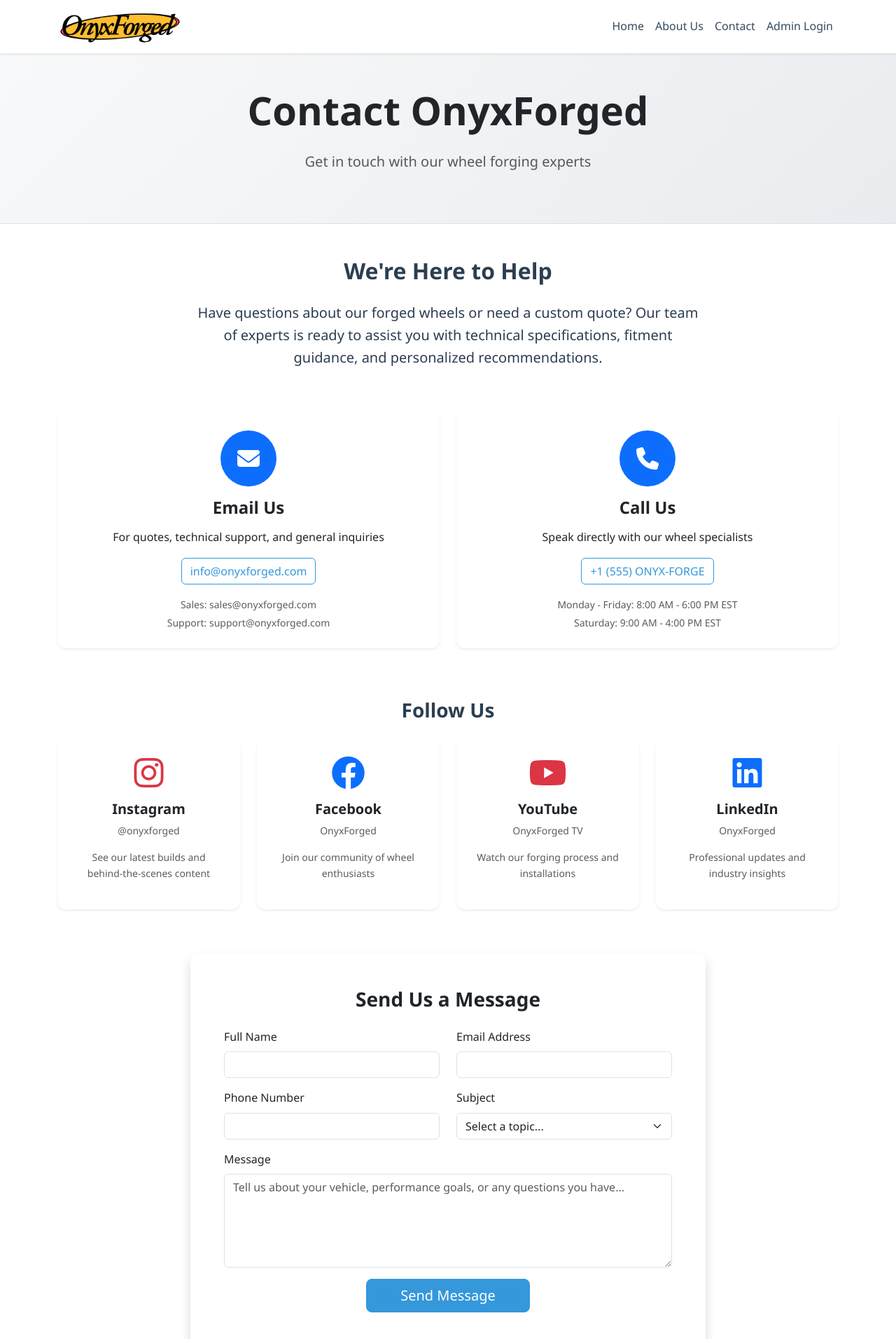
After one commit to deepbasak/WheelPro, a Flask app: page /contact in a window 1280 px wide. The commit adds this page. Shown: the top 1913 px of the page at 70% size. Run offline with Flask 3, Linux system fonts and the light colour scheme; some libraries are stand-ins or nearby versions.

Commit message:
Introduce company information and ways to reach out to customer service
Adds 'About Us' and 'Contact' pages with respective routes, templates, and navigation links in base.html.

Replit-Commit-Author: Agent
Replit-Commit-Session-Id: 25048640-87ee-4f14-8e58-eeda47af89bb
Replit-Commit-Screenshot-Url: https://storage.googleapis.com/screenshot-production-us-central1/cb7ae697-94f5-4f18-b82d-ed7dc0bac039/5781a900-19a6-4fc3-9cf3-3fdb91df5192.jpg

```diff
--- a/routes.py
+++ b/routes.py
@@ -13,6 +13,14 @@ def allowed_file(filename):
 def index():
     products = Product.query.all()
     return render_template('index.html', products=products)
+
+@app.route('/about')
+def about():
+    return render_template('about.html')
+
+@app.route('/contact')
+def contact():
+    return render_template('contact.html')
 
 @app.route('/product/<int:product_id>')
 def product_detail(product_id):
--- a/templates/base.html
+++ b/templates/base.html
@@ -34,6 +34,12 @@
                 <ul class="navbar-nav ms-auto">
                     <li class="nav-item">
                         <a class="nav-link" href="{{ url_for('index') }}">Home</a>
+                    </li>
+                    <li class="nav-item">
+                        <a class="nav-link" href="{{ url_for('about') }}">About Us</a>
+                    </li>
+                    <li class="nav-item">
+                        <a class="nav-link" href="{{ url_for('contact') }}">Contact</a>
                     </li>
                     {% if session.admin_logged_in %}
                     <li class="nav-item dropdown">
--- /dev/null
+++ b/templates/contact.html
@@ -0,0 +1,194 @@
+{% extends "base.html" %}
+
+{% block title %}Contact Us - OnyxForged{% endblock %}
+
+{% block content %}
+<!-- Hero Section -->
+<section class="hero-section bg-light py-5">
+    <div class="container">
+        <div class="row">
+            <div class="col-12 text-center">
+                <h1 class="display-4 fw-bold text-dark mb-4">Contact OnyxForged</h1>
+                <p class="lead text-muted mb-4">Get in touch with our wheel forging experts</p>
+            </div>
+        </div>
+    </div>
+</section>
+
+<!-- Contact Information -->
+<section class="py-5">
+    <div class="container">
+        <div class="row mb-5">
+            <div class="col-lg-8 mx-auto text-center">
+                <h2 class="fw-bold mb-4">We're Here to Help</h2>
+                <p class="lead">Have questions about our forged wheels or need a custom quote? Our team of experts is ready to assist you with technical specifications, fitment guidance, and personalized recommendations.</p>
+            </div>
+        </div>
+
+        <!-- Contact Methods -->
+        <div class="row mb-5">
+            <div class="col-md-6 mb-4">
+                <div class="card h-100 border-0 shadow-sm">
+                    <div class="card-body text-center p-4">
+                        <div class="bg-primary rounded-circle d-inline-flex align-items-center justify-content-center mb-3" style="width: 80px; height: 80px;">
+                            <i class="fas fa-envelope text-white fa-2x"></i>
+                        </div>
+                        <h4 class="fw-bold mb-3">Email Us</h4>
+                        <p class="mb-3">For quotes, technical support, and general inquiries</p>
+                        <a href="mailto:info@onyxforged.com" class="btn btn-outline-primary">info@onyxforged.com</a>
+                        <div class="mt-3">
+                            <small class="text-muted">Sales: sales@onyxforged.com</small><br>
+                            <small class="text-muted">Support: support@onyxforged.com</small>
+                        </div>
+                    </div>
+                </div>
+            </div>
+            <div class="col-md-6 mb-4">
+                <div class="card h-100 border-0 shadow-sm">
+                    <div class="card-body text-center p-4">
+                        <div class="bg-primary rounded-circle d-inline-flex align-items-center justify-content-center mb-3" style="width: 80px; height: 80px;">
+                            <i class="fas fa-phone text-white fa-2x"></i>
+                        </div>
+                        <h4 class="fw-bold mb-3">Call Us</h4>
+                        <p class="mb-3">Speak directly with our wheel specialists</p>
+                        <a href="tel:+1-555-ONYX-FORGE" class="btn btn-outline-primary">+1 (555) ONYX-FORGE</a>
+                        <div class="mt-3">
+                            <small class="text-muted">Monday - Friday: 8:00 AM - 6:00 PM EST</small><br>
+                            <small class="text-muted">Saturday: 9:00 AM - 4:00 PM EST</small>
+                        </div>
+                    </div>
+                </div>
+            </div>
+        </div>
+
+        <!-- Social Media -->
+        <div class="row mb-5">
+            <div class="col-12">
+                <h3 class="text-center fw-bold mb-4">Follow Us</h3>
+                <div class="row justify-content-center">
+                    <div class="col-md-3 col-6 mb-3">
+                        <a href="https://instagram.com/onyxforged" class="card border-0 shadow-sm text-decoration-none h-100" target="_blank">
+                            <div class="card-body text-center p-4">
+                                <i class="fab fa-instagram text-danger fa-3x mb-3"></i>
+                                <h5 class="fw-bold text-dark">Instagram</h5>
+                                <p class="text-muted small">@onyxforged</p>
+                                <p class="text-muted small">See our latest builds and behind-the-scenes content</p>
+                            </div>
+                        </a>
+                    </div>
+                    <div class="col-md-3 col-6 mb-3">
+                        <a href="https://facebook.com/onyxforged" class="card border-0 shadow-sm text-decoration-none h-100" target="_blank">
+                            <div class="card-body text-center p-4">
+                                <i class="fab fa-facebook text-primary fa-3x mb-3"></i>
+                                <h5 class="fw-bold text-dark">Facebook</h5>
+                                <p class="text-muted small">OnyxForged</p>
+                                <p class="text-muted small">Join our community of wheel enthusiasts</p>
+                            </div>
+                        </a>
+                    </div>
+                    <div class="col-md-3 col-6 mb-3">
+                        <a href="https://youtube.com/onyxforged" class="card border-0 shadow-sm text-decoration-none h-100" target="_blank">
+                            <div class="card-body text-center p-4">
+                                <i class="fab fa-youtube text-danger fa-3x mb-3"></i>
+                                <h5 class="fw-bold text-dark">YouTube</h5>
+                                <p class="text-muted small">OnyxForged TV</p>
+                                <p class="text-muted small">Watch our forging process and installations</p>
+                            </div>
+                        </a>
+                    </div>
+                    <div class="col-md-3 col-6 mb-3">
+                        <a href="https://linkedin.com/company/onyxforged" class="card border-0 shadow-sm text-decoration-none h-100" target="_blank">
+                            <div class="card-body text-center p-4">
+                                <i class="fab fa-linkedin text-primary fa-3x mb-3"></i>
+                                <h5 class="fw-bold text-dark">LinkedIn</h5>
+                                <p class="text-muted small">OnyxForged</p>
+                                <p class="text-muted small">Professional updates and industry insights</p>
+                            </div>
+                        </a>
+                    </div>
+                </div>
+            </div>
+        </div>
+
+        <!-- Contact Form and Address -->
+        <div class="row">
+            <div class="col-lg-8 mx-auto">
+                <div class="card border-0 shadow">
+                    <div class="card-body p-5">
+                        <h3 class="fw-bold mb-4 text-center">Send Us a Message</h3>
+                        <form>
+                            <div class="row mb-3">
+                                <div class="col-md-6">
+                                    <label for="name" class="form-label">Full Name</label>
+                                    <input type="text" class="form-control" id="name" required>
+                                </div>
+                                <div class="col-md-6">
+                                    <label for="email" class="form-label">Email Address</label>
+                                    <input type="email" class="form-control" id="email" required>
+                                </div>
+                            </div>
+                            <div class="row mb-3">
+                                <div class="col-md-6">
+                                    <label for="phone" class="form-label">Phone Number</label>
+                                    <input type="tel" class="form-control" id="phone">
+                                </div>
+                                <div class="col-md-6">
+                                    <label for="subject" class="form-label">Subject</label>
+                                    <select class="form-select" id="subject">
+                                        <option value="">Select a topic...</option>
+                                        <option value="quote">Request a Quote</option>
+                                        <option value="technical">Technical Support</option>
+                                        <option value="warranty">Warranty Claim</option>
+                                        <option value="general">General Inquiry</option>
+                                    </select>
+                                </div>
+                            </div>
+                            <div class="mb-3">
+                                <label for="message" class="form-label">Message</label>
+                                <textarea class="form-control" id="message" rows="5" placeholder="Tell us about your vehicle, performance goals, or any questions you have..." required></textarea>
+                            </div>
+                            <div class="text-center">
+                                <button type="submit" class="btn btn-primary btn-lg px-5">Send Message</button>
+                            </div>
+                        </form>
+                    </div>
+                </div>
+            </div>
+        </div>
+
+        <!-- Address and Hours -->
+        <div class="row mt-5">
+            <div class="col-md-6 mb-4">
+                <div class="card border-0 shadow-sm h-100">
+                    <div class="card-body p-4">
+                        <h4 class="fw-bold mb-3">
+                            <i class="fas fa-map-marker-alt text-primary me-2"></i>Our Location
+                        </h4>
+                        <address class="mb-0">
+                            <strong>OnyxForged Manufacturing</strong><br>
+                            1247 Industrial Drive<br>
+                            Performance Valley, CA 90210<br>
+                            United States
+                        </address>
+                    </div>
+                </div>
+            </div>
+            <div class="col-md-6 mb-4">
+                <div class="card border-0 shadow-sm h-100">
+                    <div class="card-body p-4">
+                        <h4 class="fw-bold mb-3">
+                            <i class="fas fa-clock text-primary me-2"></i>Business Hours
+                        </h4>
+                        <ul class="list-unstyled mb-0">
+                            <li><strong>Monday - Friday:</strong> 8:00 AM - 6:00 PM EST</li>
+                            <li><strong>Saturday:</strong> 9:00 AM - 4:00 PM EST</li>
+                            <li><strong>Sunday:</strong> Closed</li>
+                            <li class="mt-2"><small class="text-muted">Emergency support available 24/7</small></li>
+                        </ul>
+                    </div>
+                </div>
+            </div>
+        </div>
+    </div>
+</section>
+{% endblock %}
```
Also changed, not shown: templates/about.html (added, +121 -0 lines).
